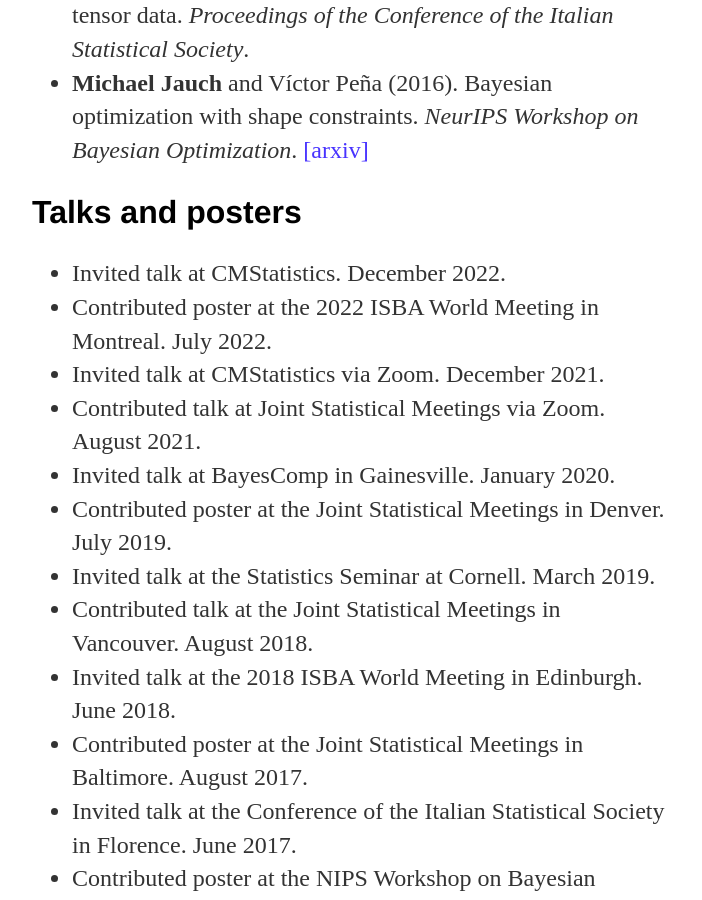
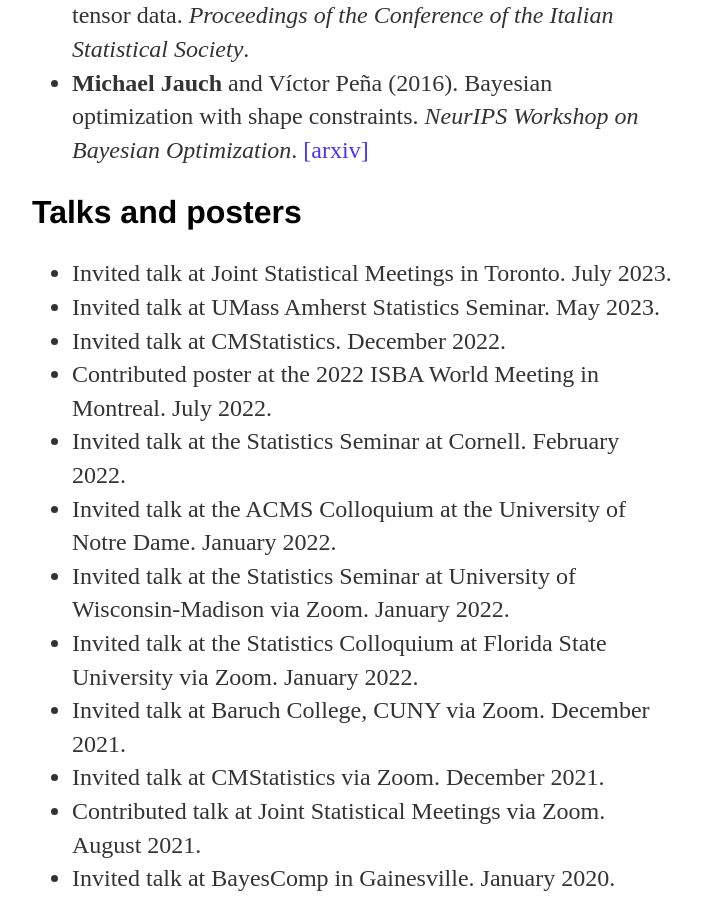
Before and after one commit to michaeljauch/michaeljauch.github.io, a Jekyll site: the page built from index.html, in a window 1280 px wide and 900 px high, scrolled down 2177 px. Shown: the whole window, without its empty margins (288-990 px from the left). Built offline with Jekyll 4.4.1, drawn with Linux system fonts in a browser that asks for light colours; some of the changed text lies outside the part shown.

Commit message:
Updated talks

```diff
--- a/index.html
+++ b/index.html
@@ -34,7 +34,7 @@ title: Michael Jauch
       <li> Víctor Peña and <b>Michael Jauch</b> (2024+). Two new mixture representations for the generalized inverse Gaussian distribution and their applications. Submitted. <a href="https://arxiv.org/abs/2401.00749" style="color:#4833FF;">[arxiv]</a>
       </li>
       <li> <b>Michael Jauch</b>, Andrés F. Barrientos, Víctor Peña, and David S. Matteson (2024+). Mixture representations and Bayesian nonparametric inference for likelihood ratio ordered distributions. Submitted. <a href="https://arxiv.org/abs/2110.04852" style="color:#4833FF;">[arxiv]</a> <a href="https://github.com/michaeljauch/lrmix" style="color:#4833FF;">[code]</a></li>
-      <li> James Losey, <b>Michael Jauch</b>, Axel Cortes-Cubero, Haoxuan Wu, Roberto Rivera, David S. Matteson, and Mahmoud Moradi (2024+). Simulating freely-diffusing single-molecule FRET data with consideration of protein conformational dynamics. Submitted. <a href="https://www.biorxiv.org/content/10.1101/2021.01.19.427359v2" style="color:#4833FF;">[biorxiv]</a>
+      <li> James Losey, Adithya Polasa, <b>Michael Jauch</b>, Axel Cortes-Cubero, Haoxuan Wu, Roberto Rivera, David S. Matteson, and Mahmoud Moradi (2024+). Simulating freely-diffusing single-molecule FRET data with consideration of protein conformational dynamics. Submitted. <a href="https://www.biorxiv.org/content/10.1101/2021.01.19.427359v2" style="color:#4833FF;">[biorxiv]</a>
       </li>
   </ul>
 	<h2>Publications</h2>
@@ -48,8 +48,15 @@ title: Michael Jauch
 	</ul>
 	<h2>Talks and posters</h2>
 	<ul style="font-size:1.5em; line-height: 1.4em; color: #333;">
+      <li> Invited talk at Joint Statistical Meetings in Toronto. July 2023. </li>
+      <li> Invited talk at UMass Amherst Statistics Seminar. May 2023. </li>
       <li> Invited talk at CMStatistics. December 2022. </li>
       <li> Contributed poster at the 2022 ISBA World Meeting in Montreal. July 2022. </li>
+      <li> Invited talk at the Statistics Seminar at Cornell. February 2022. </li>
+      <li> Invited talk at the ACMS Colloquium at the University of Notre Dame. January 2022.</li>
+      <li> Invited talk at the Statistics Seminar at University of Wisconsin-Madison via Zoom. January 2022. </li>
+      <li> Invited talk at the Statistics Colloquium at Florida State University via Zoom. January 2022.</li>
+       <li> Invited talk at Baruch College, CUNY via Zoom. December 2021.</li>
       <li> Invited talk at CMStatistics via Zoom. December 2021. </li>
       <li> Contributed talk at Joint Statistical Meetings via Zoom. August 2021. </li>
       <li> Invited talk at BayesComp in Gainesville. January 2020. </li>
```
